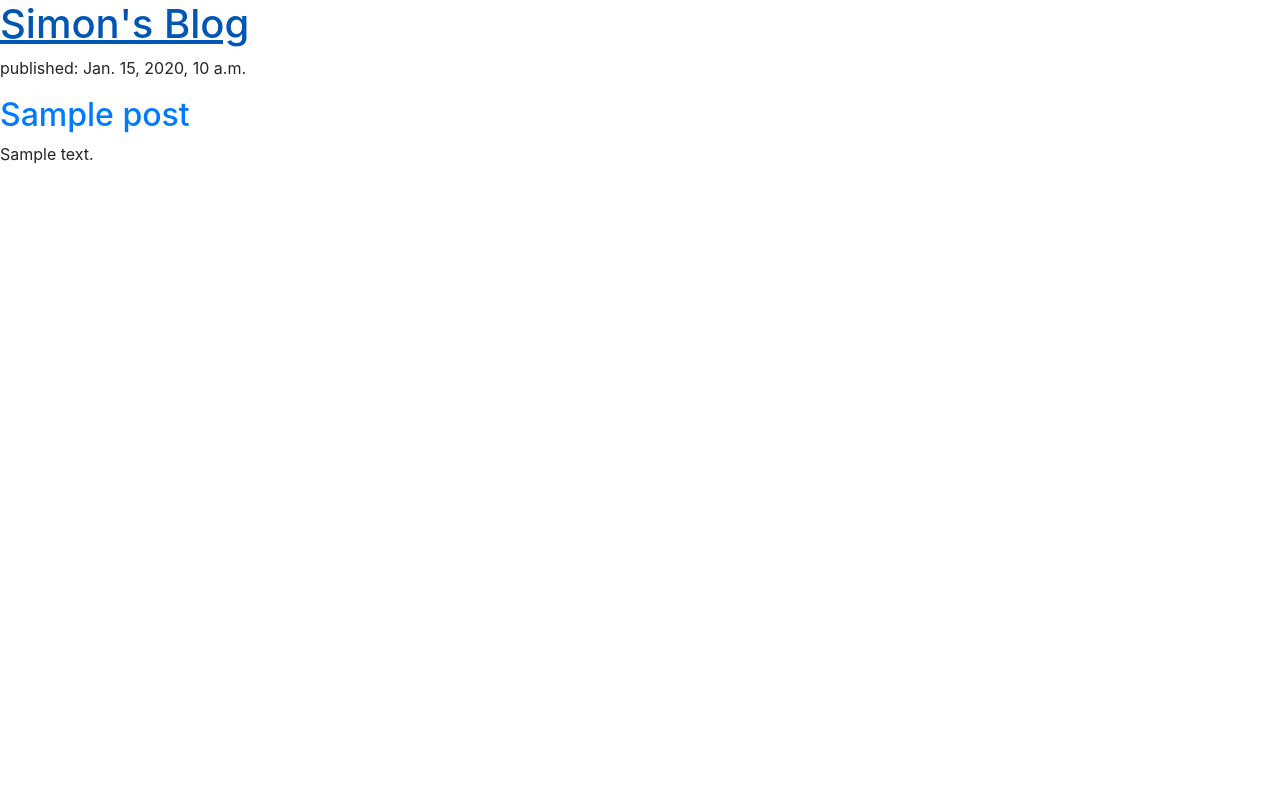
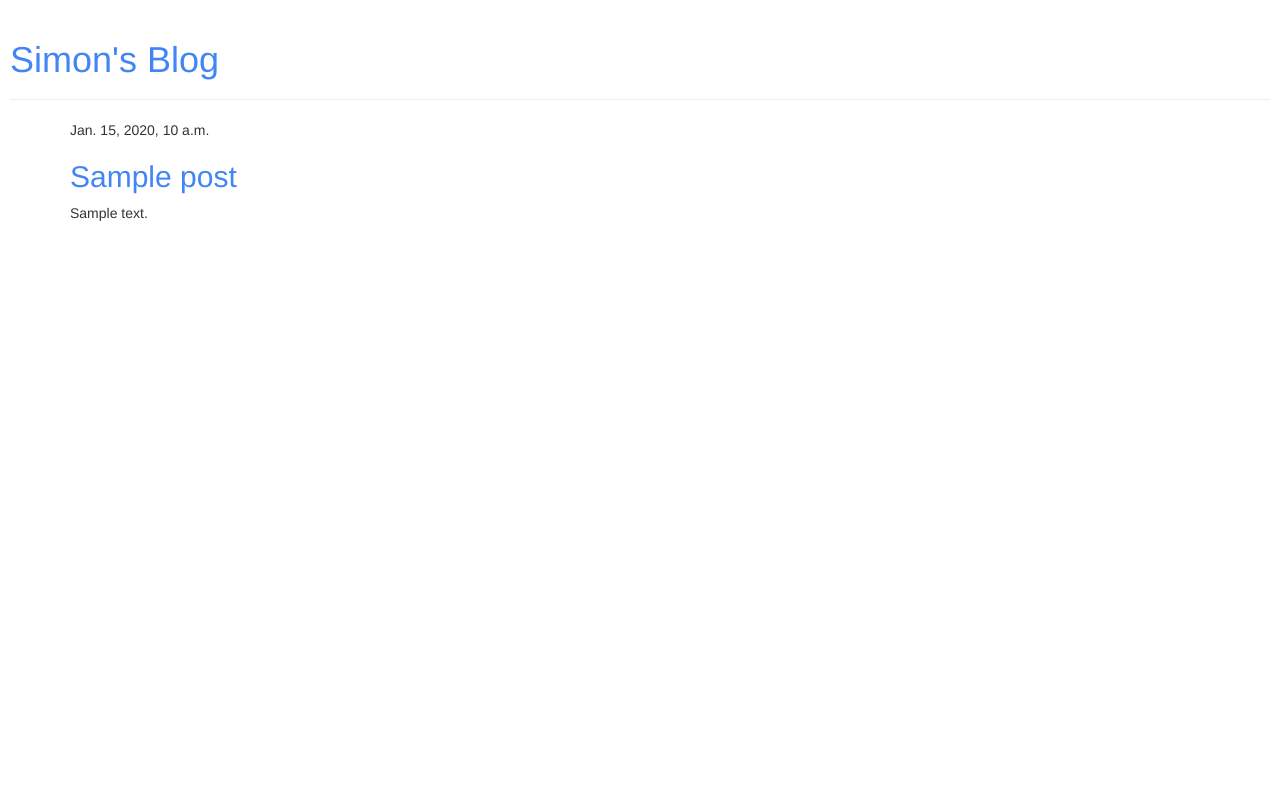
Before and after one commit to stpbone/MakeBoard, a Django app: template mysite/blog/templates/blog/post_list.html in a window 1280 px wide. Run offline with Django 3.2, Linux system fonts and the light colour scheme; the template is opened without the code that fills it: values that come from a table or form of the project are taken from there, others are empty; tables that the repository leaves empty hold one stand-in row (values such as "Sample post"); some libraries are stand-ins or nearby versions.

Commit message:
Modified templates to include base templates.

```diff
--- /dev/null
+++ b/mysite/blog/static/css/blog.css
@@ -0,0 +1,7 @@
+body {
+	margin: 10px;
+}
+
+h1 a, h2 a {
+    color: #4286f4
+}
--- /dev/null
+++ b/mysite/blog/templates/blog/base.html
@@ -0,0 +1,23 @@
+{% load static %}
+<html>
+    <head>
+        <title>Simon's blog</title>
+        <link rel="stylesheet" href="//maxcdn.bootstrapcdn.com/bootstrap/3.2.0/css/bootstrap.min.css">
+        <link rel="stylesheet" href="//maxcdn.bootstrapcdn.com/bootstrap/3.2.0/css/bootstrap-theme.min.css">
+        <link href='//fonts.googleapis.com/css?family=Lobster&subset=latin,latin-ext' rel='stylesheet' type='text/css'>
+        <link rel="stylesheet" href="{% static 'css/blog.css' %}">
+    </head>
+  <body>
+    <div class="page-header">
+        <h1><a href="/">Simon's Blog</a></h1>
+    </div>
+    <div class="content container">
+        <div class="row">
+            <div class="col-md-8">
+            {% block content %}
+            {% endblock %}
+            </div>
+        </div>
+    </div>
+</body>
+</html>
--- a/mysite/blog/templates/blog/post_list.html
+++ b/mysite/blog/templates/blog/post_list.html
@@ -1,21 +1,13 @@
-<html>
-    <head>
-        <title>Simon's blog</title>
-        <link rel="stylesheet" href="https://maxcdn.bootstrapcdn.com/bootstrap/4.0.0/css/bootstrap.min.css" integrity="sha384-Gn5384xqQ1aoWXA+058RXPxPg6fy4IWvTNh0E263XmFcJlSAwiGgFAW/dAiS6JXm" crossorigin="anonymous">
-    </head>
-    <body>
-        <div>
-            <h1><a href="/">Simon's Blog</a></h1>
+{% extends 'blog/base.html' %}
+
+{% block content %}
+    {% for post in posts %}
+        <div class="post">
+            <div class="date">
+                {{ post.published_date }}
+            </div>
+            <h2><a href="">{{ post.title }}</a></h2>
+            <p>{{ post.text|linebreaksbr }}</p>
         </div>
-
-        <div>
-            {% for post in posts %}
-    <div>
-        <p>published: {{ post.published_date }}</p>
-        <h2><a href="">{{ post.title }}</a></h2>
-        <p>{{ post.text|linebreaksbr }}</p>
-    </div>
-{% endfor %}
-        </div>
-    </body>
-</html>
+    {% endfor %}
+{% endblock %}
```
